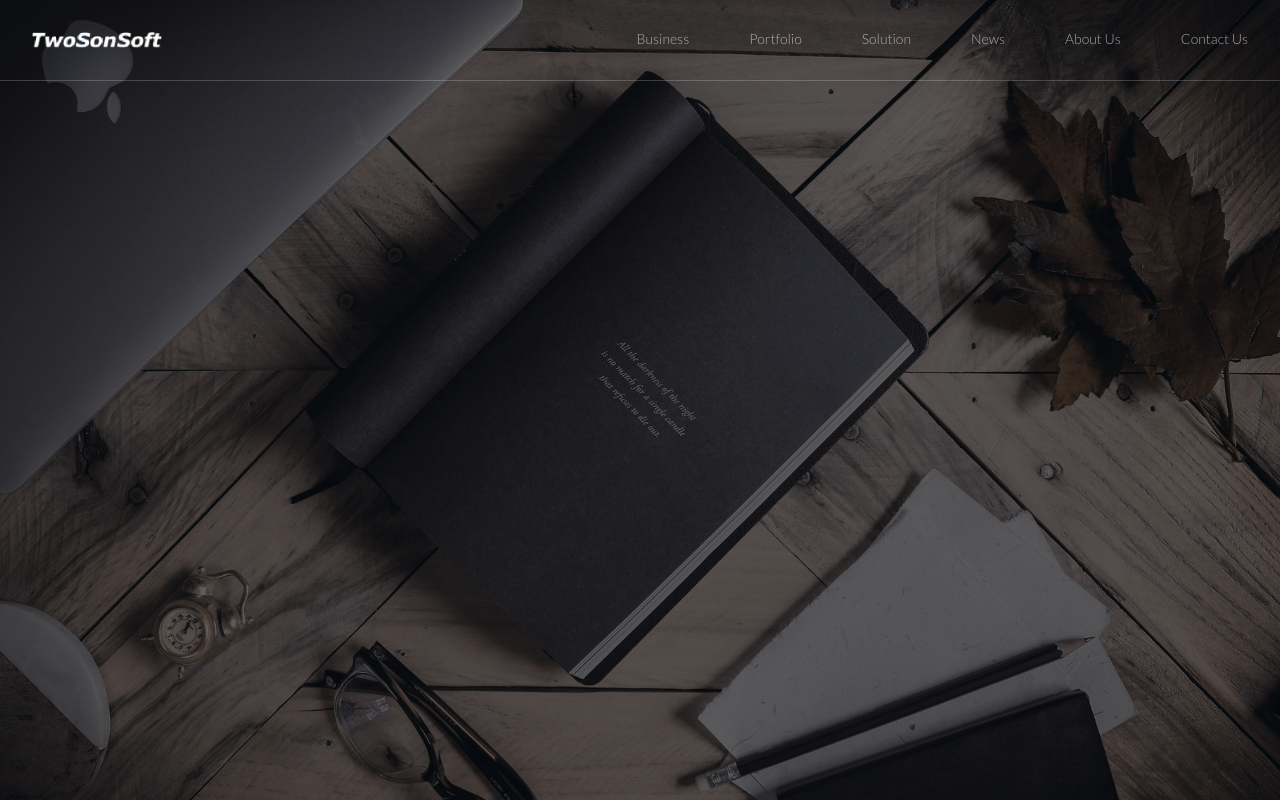
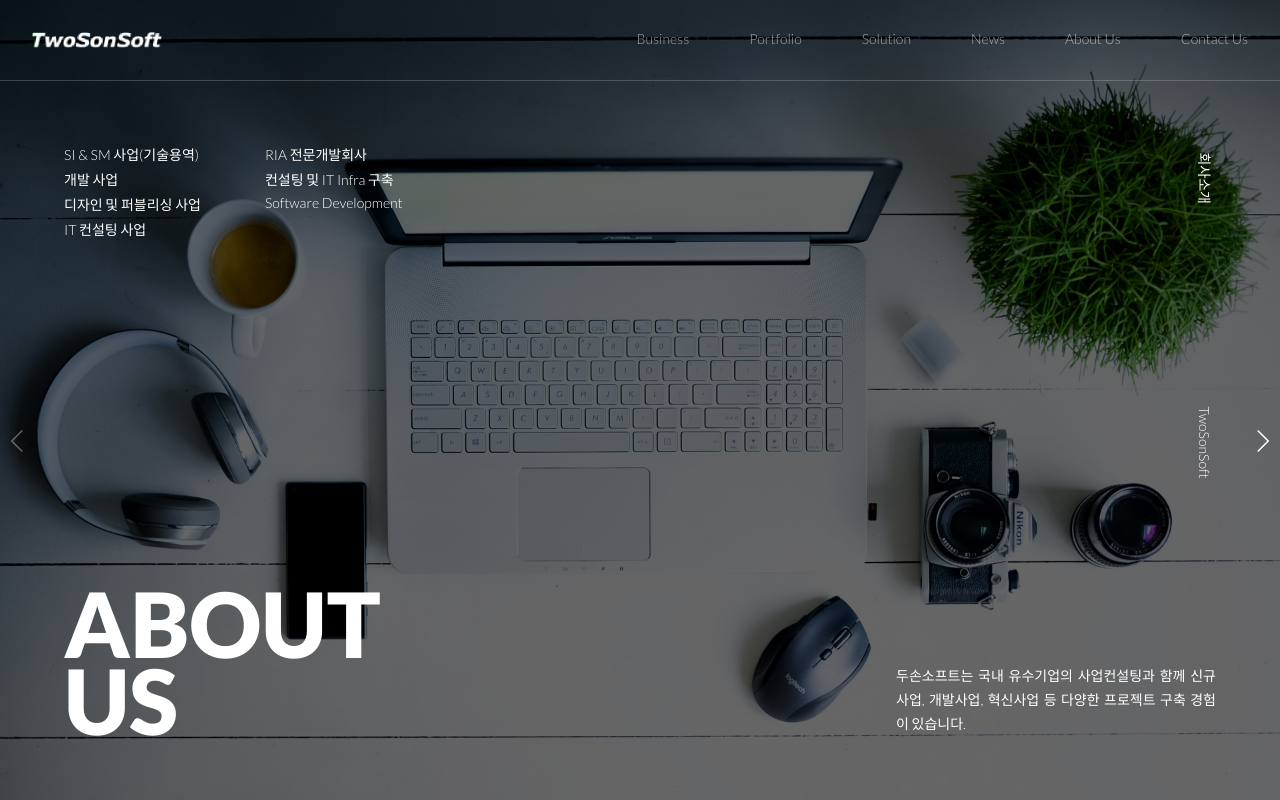
Before and after one commit to opp1350/vue-study, a Vue app in the folder lee-twosonsoft/: page / in a window 1280 px wide. Shown: the top 800 px of the page. Built offline with nearby package versions, Linux system fonts and the light colour scheme.

Commit message:
슬라이드 작업

```diff
--- a/lee-twosonsoft/public/index.html
+++ b/lee-twosonsoft/public/index.html
@@ -8,7 +8,8 @@
     <script src="https://ajax.googleapis.com/ajax/libs/jquery/3.1.1/jquery.min.js"></script>
     <script src="https://cdnjs.cloudflare.com/ajax/libs/gsap/2.1.2/TweenMax.min.js"></script>
     <script src="http://cdnjs.cloudflare.com/ajax/libs/gsap/latest/plugins/ColorPropsPlugin.min.js"></script>
-
+    <script src="https://cdnjs.cloudflare.com/ajax/libs/Swiper/4.5.0/js/swiper.min.js"></script>
+    <link rel="stylesheet" href="https://cdnjs.cloudflare.com/ajax/libs/Swiper/4.5.0/css/swiper.min.css">
     <title>lee-twosonsoft</title>
   </head>
   <body>
@@ -18,12 +19,18 @@
   <!-- 메뉴 스크롤 감지 이벤트 -->
   <script>
     $(function(){
-      var gnbHeight = $('.gnb').innerHeight();
-      var imgSlideHeight = $('.imgsliderWrap').innerHeight();
-      var scollHeight = imgSlideHeight - gnbHeight;
       $('h1.mainLogo img.default').addClass('show');
-      console.log(scollHeight);
-      $(window).scroll(function(){
+      // console.log(scollHeight);
+      $(window).resize(function(){
+        // var gnbHeight = $('.gnb').innerHeight();
+        // var imgSlideHeight = $('.sliderAllWrap').innerHeight();
+        // var scollHeight = imgSlideHeight - gnbHeight;
+        gnbStyleChange();
+      });
+      function gnbStyleChange (){
+        var gnbHeight = $('.gnb').innerHeight();
+        var imgSlideHeight = $('.sliderAllWrap').innerHeight();
+        var scollHeight = imgSlideHeight - gnbHeight;
         var position = $(this).scrollTop();
         if (scollHeight <= position) {
           $('.gnb').css("background-color","#fff");
@@ -38,6 +45,9 @@
           $('h1.mainLogo img').removeClass('show');
           $('h1.mainLogo img.default').addClass('show');
         }
+      }
+      $(window).scroll(function(){
+        gnbStyleChange ();
       });
     });
   </script>
@@ -109,6 +119,30 @@
       function newsAniDefault(){
         TweenMax.to($(this).find('span.arrow'),.2,{x:0})
       };
+      sliderHeight()
+      $(window).resize(function(){
+        sliderHeight()
+      });
+      function sliderHeight() {
+        var windowH = $(window).height();
+        console.log(windowH);
+        $('.imgSlider').css("height",windowH)
+      };
     });
   </script>
+  <!-- slider API -->
+  <script>
+  $(function(){
+      var mySwiper = new Swiper ('.swiper-container', {
+      // loop: true,
+      effect: 'fade',
+      // Navigation arrows
+      navigation: {
+        nextEl: '.swiper-button-next',
+        prevEl: '.swiper-button-prev',
+      },
+
+    })
+  });
+  </script>
 </html>
--- a/lee-twosonsoft/src/App.vue
+++ b/lee-twosonsoft/src/App.vue
@@ -38,8 +38,6 @@
 
 <style>
 .appInner {
-	/* max-width: 1920px;
-	margin:0 auto 100px; */
 	padding:0 2.5vw
 }
 </style>
--- a/lee-twosonsoft/src/components/ImgSlide.vue
+++ b/lee-twosonsoft/src/components/ImgSlide.vue
@@ -1,9 +1,70 @@
 <template>
-	<div class="imgsliderWrap">
-		<div class="imgSlider"></div>
+	<div class="sliderAllWrap swiper-container">
+		<div class="imgsliderWrap swiper-wrapper">
+			<div class="imgSlider swiper-slide">
+				<div class="imgSliderInner">
+					<div class="sliderTopList floatClear">
+						<ul>
+							<li>SI & SM 사업(기술용역)</li>
+							<li>개발 사업</li>
+							<li>디자인 및 퍼블리싱 사업</li>
+							<li>IT 컨설팅 사업</li>
+						</ul>
+						<ul>
+							<li>RIA 전문개발회사</li>
+							<li>컨설팅 및 IT Infra 구축</li>
+							<li>Software Development</li>
+						</ul>
+					</div>
+					<div class="sliderBottomText floatClear">
+						<h2 class="title">
+							<span>ABOUT</span>
+							<span>US</span>
+						</h2>
+						<p class="content">두손소프트는 국내 유수기업의 사업컨설팅과 함께 신규사업, 개발사업, 혁신사업 등 다양한 프로젝트 구축 경험이 있습니다.</p>
+					</div>
+					<div class="rotationText">
+						<p>회사소개</p>
+						<p>TwoSonSoft</p>
+					</div>
+				</div>
+			</div>
+			<div class="imgSlider swiper-slide">
+				<div class="imgSliderInner">
+					<div class="sliderTopList floatClear">
+						<ul>
+							<li>SI & SM 사업(기술용역)</li>
+							<li>개발 사업</li>
+							<li>디자인 및 퍼블리싱 사업</li>
+							<li>IT 컨설팅 사업</li>
+						</ul>
+						<ul>
+							<li>RIA 전문개발회사</li>
+							<li>컨설팅 및 IT Infra 구축</li>
+							<li>Software Development</li>
+						</ul>
+					</div>
+					<div class="sliderBottomText floatClear">
+						<h2 class="title">
+							<span>TEST</span>
+							<span>CONTENT</span>
+						</h2>
+						<p class="content">또한 다우기술, 어도비, 마이크로소프트 등의 기술파트너로서 다양한 프로젝트의 수주와 개발완수를 위해서 두손이 두발로 뛰고 있습니다.</p>
+					</div>
+					<div class="rotationText">
+						<p>비지니스</p>
+						<p>TwoSonSoft</p>
+					</div>
+				</div>
+			</div>
+		</div>
+		<!-- If we need pagination
+		<div class="swiper-pagination"></div> -->
+		<!-- If we need navigation buttons -->
+		<div class="swiper-button-prev swiper-button-white custom"></div>
+		<div class="swiper-button-next swiper-button-white custom"></div>
 	</div>
 </template>
-
 <script>
 export default {
 	name: 'mainSlide',
@@ -13,15 +74,107 @@
 </script>
 
 <style scoped>
-.imgSlider {
+.custom {
+	width:15px;
+	height:22px;
+	margin-top:0;
+	background-size: 15px 22px;
+	top:calc(50vh + 30px)
+}
+.sliderAllWrap {
 	width:100%;
-	height: 900px;
-	background:rgba(0,0,0,0.6)
+	height: auto;
 }
 .imgsliderWrap {
 	width:100%;
 	height: inherit;
+}
+.imgSlider {
+	width:100%;
+	height: 800px;
+	color:#fff;
+}
+.imgSlider:first-of-type {
+	background: url("../assets/img/main-slider-img01-1920.jpg") 50% 50% no-repeat;
+	background-size: cover;
+}
+.imgSlider:nth-of-type(2) {
 	background: url("../assets/img/main-slider-img-1920.jpg") 50% 50% no-repeat;
-	background-size: cover
+	background-size: cover;
+}
+.imgsliderWrap {
+	width:100%;
+	height: inherit;
+}
+.imgSliderInner {
+	padding:80px 2.5vw 0;
+	box-sizing:border-box;
+	position:relative;
+	width: 100%;
+	height: 100%;
+	background:rgba(0,0,0,0.6);
+}
+.sliderTopList {
+	font-weight: 300;
+	position: absolute;
+	top: calc(80px + 5vw);
+	left: 5vw
+}
+.sliderTopList ul {
+	float: left;
+	margin-left: 5vw
+}
+.sliderTopList ul:first-child {
+	margin-left: 0
+}
+.sliderTopList ul li {
+	margin-bottom:5px;
+}
+.sliderTopList ul li:last-child {
+	margin-bottom:0
+}
+.sliderBottomText {
+	position: absolute;
+	bottom:5vw;
+	left:5vw;
+	width:calc(100% - 10vw)
+}
+.sliderBottomText .title {
+	float: left;
+	font-size: 90px;
+	font-weight: 900;
+	line-height: 72px;
+	position: relative;
+}
+.sliderBottomText .title span {
+	display: block
+}
+.sliderBottomText .title span:first-child {
+	margin-bottom:5px
+}
+.sliderBottomText .content {
+	float: right;
+	width:25vw;
+	font-weight: 300;
+	line-height: 24px;
+	margin-top:101px;
+	text-align: justify;
+	word-break: break-all;
+	position:absolute;
+	bottom:0;
+	right:0
+}
+.rotationText {
+	position: absolute;
+	right:5vw;
+	top: calc(80px + 5vw + 14px);
+}
+.rotationText p {
+	font-weight: 300;
+	display:block;
+	margin-bottom:calc(50vh - 80px - 5vw);
+	text-align: right;
+	transform: rotate(90deg);
+	margin-right: -25px
 }
 </style>
--- a/lee-twosonsoft/src/components/footer.vue
+++ b/lee-twosonsoft/src/components/footer.vue
@@ -48,6 +48,8 @@
 					link: 'https://www.youtube.com/?gl=KR&hl=ko'
 				}
 			]
+
+
 		}
 	}
 }
--- a/lee-twosonsoft/src/components/project.vue
+++ b/lee-twosonsoft/src/components/project.vue
@@ -100,7 +100,6 @@
 }
 .projectContLeft,
 .projectContRight {
-	/* border:1px solid #f0c; */
 	box-sizing: border-box
 }
 .projectContLeft {
```
Also changed, not shown: lee-twosonsoft/src/assets/img/main-slider-img01-1920.jpg (added), lee-twosonsoft/src/components/News.vue (indentation only). Lines whose indentation alone changed are shown as unchanged.
